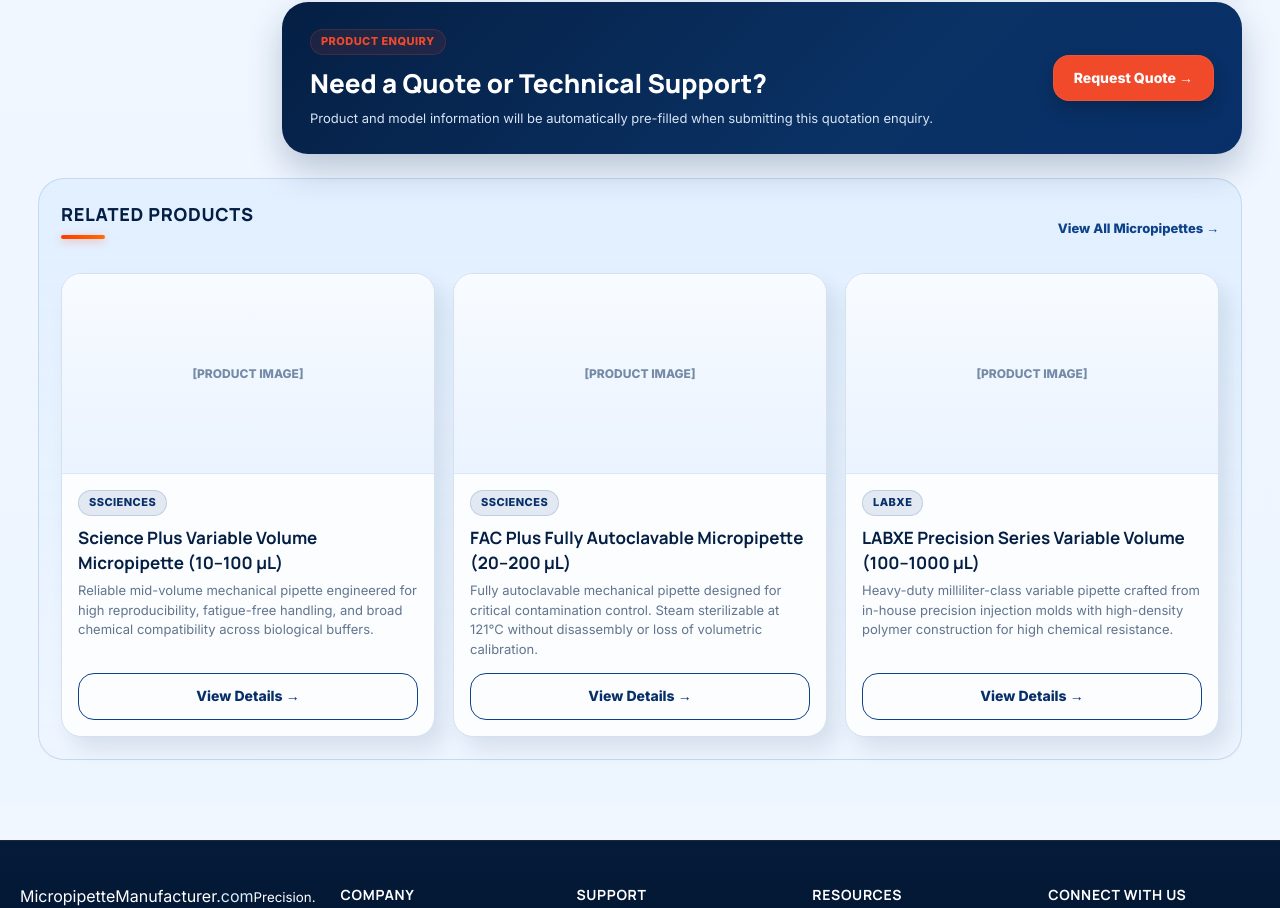
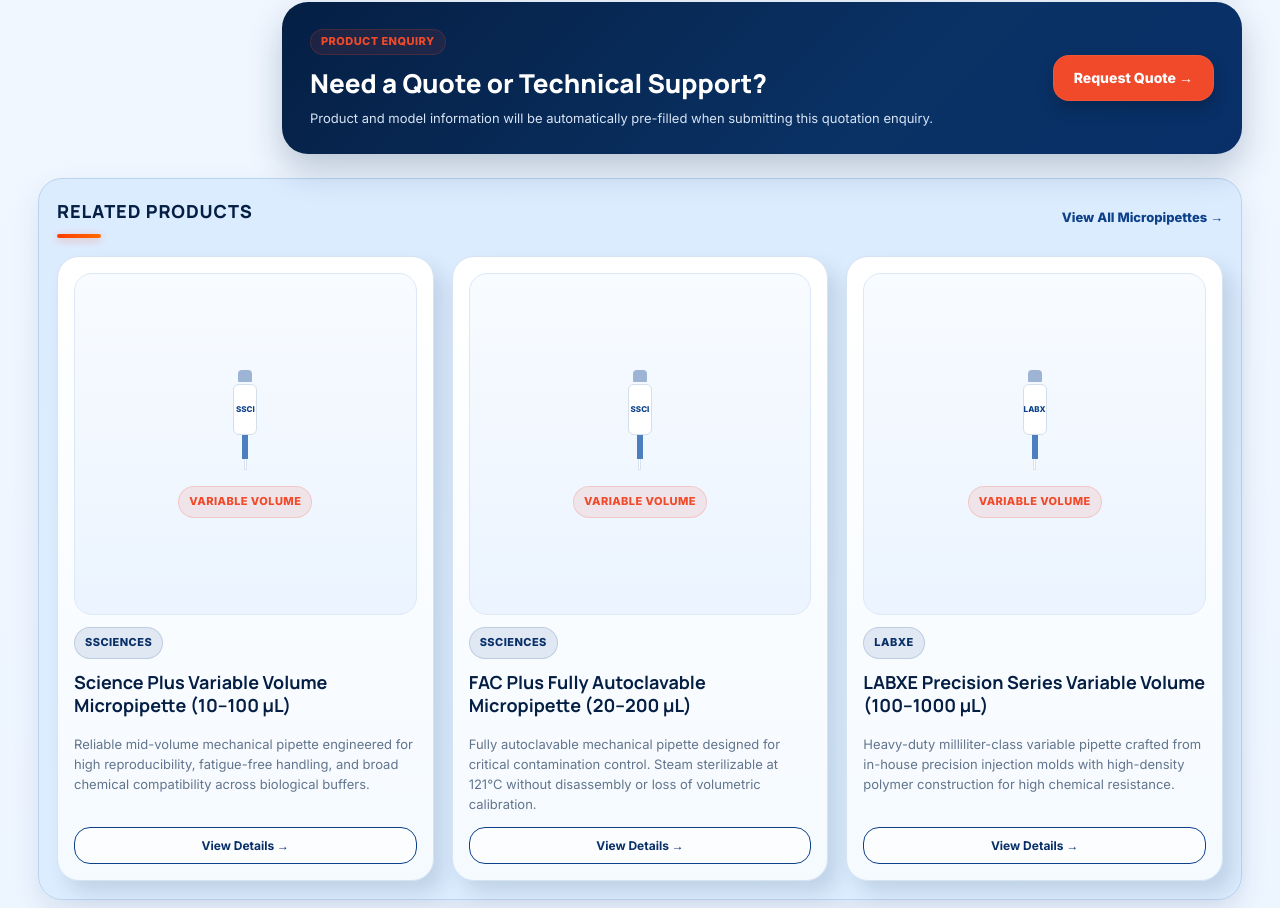
Before and after one commit to divyanhu9122/micropipette_manufacturer, a Next.js app: page /products/ssciences-science-plus-variable-05-10 in a window 1280 px wide. Shown: the part 2555-3463 px from the top of the page. Built offline with nearby package versions, Linux system fonts and the light colour scheme.

Commit message:
Match related product cards to featured cards

```diff
--- a/src/features/products/product-detail/ProductDetail.module.css
+++ b/src/features/products/product-detail/ProductDetail.module.css
@@ -644,14 +644,6 @@
 /* Related Products */
 .pdRelated {
   margin-top: 24px;
-  padding: 22px;
-  border-radius: 26px;
-  background: linear-gradient(
-    180deg,
-    rgba(220, 236, 255, 0.72),
-    rgba(237, 245, 255, 0.82)
-  );
-  border: 1px solid rgba(188, 211, 238, 0.82);
 }
 
 .pdRelatedHead {
@@ -659,6 +651,12 @@
   align-items: center;
   justify-content: space-between;
   gap: 16px;
+  margin-bottom: 18px;
+}
+
+.pdRelatedHead .sectionTitle {
+  margin: 0;
+  letter-spacing: 0.05em;
 }
 
 .viewAllLink {
@@ -671,71 +669,108 @@
 
 .viewAllLink:hover {
   color: var(--vermilion);
+  text-decoration: underline;
 }
 
 .pdRelatedGrid {
   display: grid;
   grid-template-columns: repeat(3, minmax(0, 1fr));
   gap: 18px;
-  margin-top: 18px;
 }
 
-.pdRelatedCard {
-  overflow: hidden;
-  border-radius: 20px;
-  background: var(--cool-white);
-  border: 1px solid #d5e1f0;
-  box-shadow: 10px 12px 20px rgba(24, 51, 79, 0.1);
-  transition:
-    transform 150ms ease,
-    box-shadow 150ms ease;
+.pdRelatedGrid .pdRelatedCard {
+  flex: 1 1 auto;
+  min-width: 0;
+  text-align: left;
+}
+
+.pdRelatedCard .pdRelatedMedia {
+  min-height: 0;
+  margin-bottom: 0;
   display: flex;
   flex-direction: column;
+  align-items: center;
+  justify-content: center;
+  color: #748aa6;
+  gap: 8px;
 }
 
-.pdRelatedCard:hover {
-  transform: translateY(-4px) scale(1.01);
-  box-shadow: 0 12px 24px rgba(24, 51, 79, 0.14);
+.pdRelatedPipette {
+  width: 38px;
+  height: 100px;
+  margin-bottom: 8px;
+  display: flex;
+  flex-direction: column;
+  align-items: center;
 }
 
-.pdRelatedMedia {
-  min-height: 200px;
+.pdRelatedPipetteTop {
+  width: 14px;
+  height: 12px;
+  background: #9db4d5;
+  border-radius: 4px 4px 1px 1px;
+}
+
+.pdRelatedPipetteBody {
+  width: 24px;
+  height: 52px;
+  background: #fff;
+  border: 1px solid #d5dfea;
+  border-radius: 6px;
+  margin-top: 2px;
   display: flex;
   align-items: center;
   justify-content: center;
-  background: linear-gradient(180deg, #f8fbff, #eaf3ff);
-  border-bottom: 1px solid #dbe7f4;
-  color: #748aa6;
-  font-size: 12px;
+  font-size: 8px;
   font-weight: 800;
-  padding: 16px;
+  color: var(--corporate-blue);
+}
+
+.pdRelatedPipetteShaft {
+  width: 6px;
+  height: 24px;
+  background: #4d7fbe;
+}
+
+.pdRelatedPipetteTip {
+  width: 3px;
+  height: 12px;
+  background: #fff;
+  border: 1px solid #d8e3f2;
+  border-top: none;
 }
 
 .pdRelatedBody {
-  padding: 16px;
   display: flex;
   flex-direction: column;
+  gap: 12px;
   flex: 1 1 auto;
 }
 
-.pdRelatedBody > .brandTag {
+.pdRelatedBody > :first-child {
   align-self: flex-start;
 }
 
 .pdRelatedBody h3 {
-  margin: 10px 0 6px;
-  font-family: var(--font-manrope), sans-serif;
-  font-size: 17px;
-  color: var(--midnight-navy);
+  margin: 0;
+  font-family:
+    var(--font-manrope), var(--font-inter), Arial, Helvetica, sans-serif;
+  font-size: 16px;
   font-weight: 700;
+  line-height: 1.3;
+  color: #051f44;
 }
 
 .pdRelatedBody p {
-  margin: 0 0 14px;
-  color: var(--slate-blue-gray);
+  margin: 0;
+  color: #62758d;
   font-size: 13px;
-  line-height: 1.5;
-  flex-grow: 1;
+  line-height: 1.55;
+}
+
+.pdRelatedAction {
+  margin-top: auto;
+  width: 100%;
 }
 
 /* Responsive Media Queries */
@@ -766,10 +801,20 @@
   }
 }
 
+@media (max-width: 700px) {
+  .pdRelatedHead {
+    flex-direction: column;
+    align-items: flex-start;
+  }
+
+  .pdRelatedGrid {
+    grid-template-columns: 1fr;
+  }
+}
+
 @media (max-width: 640px) {
   .pdHeroCard,
-  .pdPanel,
-  .pdRelated {
+  .pdPanel {
     padding: 14px;
   }
 
@@ -780,8 +825,7 @@
   .pdThumbs,
   .pdKeySpecs,
   .pdMetaStrip,
-  .pdFeatureGrid,
-  .pdRelatedGrid {
+  .pdFeatureGrid {
     grid-template-columns: 1fr 1fr;
   }
 
@@ -811,8 +855,7 @@
   .pdThumbs,
   .pdKeySpecs,
   .pdMetaStrip,
-  .pdFeatureGrid,
-  .pdRelatedGrid {
+  .pdFeatureGrid {
     grid-template-columns: 1fr;
   }
 }
--- a/src/features/products/product-detail/ProductRelatedGrid.tsx
+++ b/src/features/products/product-detail/ProductRelatedGrid.tsx
@@ -1,4 +1,6 @@
 import Link from "next/link";
+import featuredStyles from "@/features/home/featured-products/FeaturedProducts.module.css";
+import productCardStyles from "@/features/home/product-categories/ProductCategories.module.css";
 import styles from "./ProductDetail.module.css";
 import { getProductBySlug } from "./product-detail.data";
 
@@ -12,7 +14,9 @@
   const relatedProducts = relatedSlugs.map((slug) => getProductBySlug(slug));
 
   return (
-    <section className={styles.pdRelated}>
+    <section
+      className={`${productCardStyles.panel} ${featuredStyles.section} ${styles.pdRelated}`}
+    >
       <div className={styles.pdRelatedHead}>
         <h2 className={styles.sectionTitle}>RELATED PRODUCTS</h2>
         <Link href="/products/micropipettes" className={styles.viewAllLink}>
@@ -22,17 +26,32 @@
 
       <div className={styles.pdRelatedGrid}>
         {relatedProducts.map((product) => (
-          <article key={product.id} className={styles.pdRelatedCard}>
-            <div className={styles.pdRelatedMedia} aria-hidden="true">
-              [PRODUCT IMAGE]
+          <article
+            key={product.id}
+            className={`${productCardStyles.card} ${featuredStyles.card} ${styles.pdRelatedCard}`}
+          >
+            <div
+              className={`${productCardStyles.media} ${featuredStyles.media} ${styles.pdRelatedMedia}`}
+            >
+              <div className={styles.pdRelatedPipette} aria-hidden="true">
+                <div className={styles.pdRelatedPipetteTop} />
+                <div className={styles.pdRelatedPipetteBody}>
+                  {product.brand.slice(0, 4)}
+                </div>
+                <div className={styles.pdRelatedPipetteShaft} />
+                <div className={styles.pdRelatedPipetteTip} />
+              </div>
+              <span className={featuredStyles.typeTag}>
+                {product.typeLabel}
+              </span>
             </div>
             <div className={styles.pdRelatedBody}>
-              <span className={styles.brandTag}>{product.brand}</span>
+              <span className={featuredStyles.brandTag}>{product.brand}</span>
               <h3>{product.title}</h3>
               <p>{product.shortOverview}</p>
               <Link
                 href={`/products/${product.slug}`}
-                className={styles.actionBtnSecondary}
+                className={`btn secondary ${featuredStyles.details} ${styles.pdRelatedAction}`}
               >
                 View Details →
               </Link>
```
